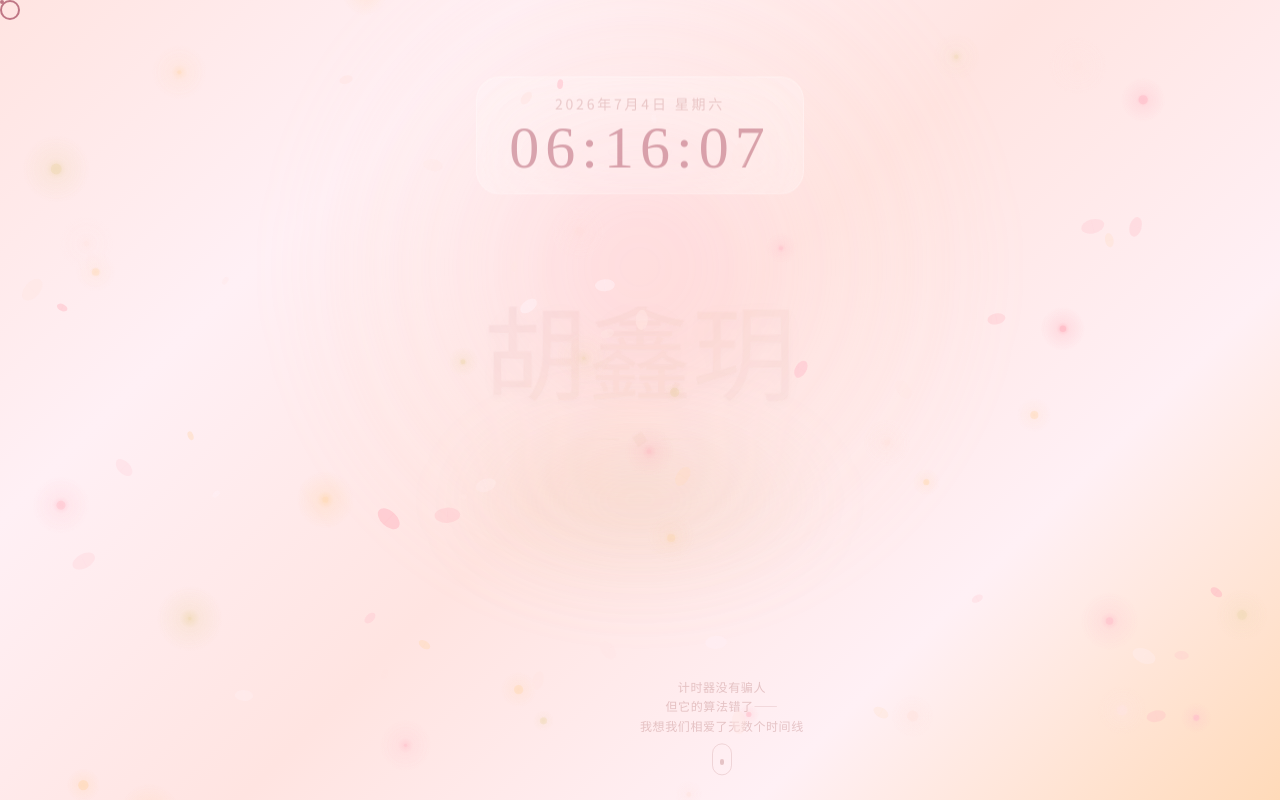
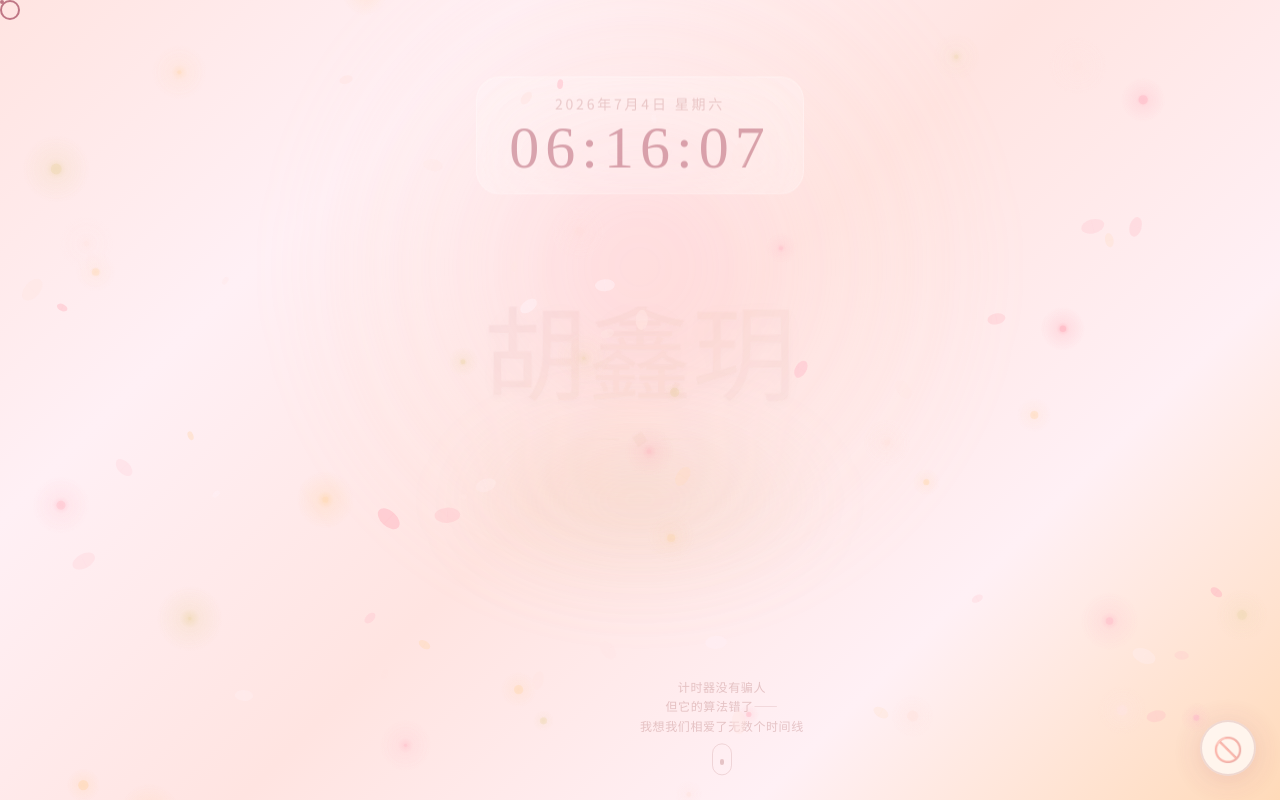
Before and after one commit to Carry-0304/love-site, a Next.js app in the folder love-site/: page /love-site/ in a window 1280 px wide. Shown: the top 800 px of the page. Built offline with nearby package versions, Linux system fonts and the light colour scheme.

Commit message:
fix: 重构背景音乐按钮，修复点击不响应、z-index冲突、路径问题

```diff
--- a/love-site/app/components/BackgroundMusic.tsx
+++ b/love-site/app/components/BackgroundMusic.tsx
@@ -1,7 +1,6 @@
 "use client";
 
 import { useState, useRef, useCallback, useEffect } from "react";
-import { motion } from "framer-motion";
 
 interface Props {
   src: string;
@@ -9,32 +8,32 @@ interface Props {
 
 export default function BackgroundMusic({ src }: Props) {
   const [playing, setPlaying] = useState(false);
-  const [initialized, setInitialized] = useState(false);
+  const [error, setError] = useState(false);
   const audioRef = useRef<HTMLAudioElement | null>(null);
+  const initDoneRef = useRef(false);
 
-  // Initialize audio on first user interaction anywhere on the page
-  useEffect(() => {
-    const initAudio = () => {
-      if (initialized) return;
-      const audio = audioRef.current;
-      if (!audio) return;
+  const initAndPlay = useCallback(() => {
+    const audio = audioRef.current;
+    if (!audio) return;
+
+    if (!initDoneRef.current) {
       audio.volume = 0.35;
       audio.loop = true;
-      setInitialized(true);
-      // Try to play
-      audio.play().then(() => setPlaying(true)).catch(() => {});
-    };
+      initDoneRef.current = true;
+    }
 
-    document.addEventListener("click", initAudio, { once: true });
-    document.addEventListener("touchstart", initAudio, { once: true });
+    audio.play().then(() => {
+      setPlaying(true);
+      setError(false);
+    }).catch((e) => {
+      console.warn("Audio play failed:", e.message);
+      setPlaying(false);
+      setError(true);
+    });
+  }, []);
 
-    return () => {
-      document.removeEventListener("click", initAudio);
-      document.removeEventListener("touchstart", initAudio);
-    };
-  }, [initialized]);
-
-  const toggle = useCallback(() => {
+  const toggle = useCallback((e: React.MouseEvent) => {
+    e.stopPropagation();
     const audio = audioRef.current;
     if (!audio) return;
 
@@ -42,43 +41,52 @@ export default function BackgroundMusic({ src }: Props) {
       audio.pause();
       setPlaying(false);
     } else {
-      // Init if not yet
-      if (!initialized) {
-        audio.volume = 0.35;
-        audio.loop = true;
-        setInitialized(true);
-      }
-      audio.play().then(() => setPlaying(true)).catch(() => {
-        setPlaying(false);
-      });
+      initAndPlay();
     }
-  }, [playing, initialized]);
+  }, [playing, initAndPlay]);
+
+  // Auto-init on first user interaction
+  useEffect(() => {
+    const handler = () => {
+      if (initDoneRef.current && playing) return;
+      initAndPlay();
+    };
+    document.addEventListener("click", handler, { once: true });
+    document.addEventListener("touchstart", handler, { once: true });
+    return () => {
+      document.removeEventListener("click", handler);
+      document.removeEventListener("touchstart", handler);
+    };
+  }, [initAndPlay, playing]);
+
+  // Handle audio load error
+  const handleError = useCallback(() => {
+    setError(true);
+    setPlaying(false);
+  }, []);
 
   return (
     <>
-      <audio ref={audioRef} src={src} preload="auto" loop />
+      <audio ref={audioRef} src={src} preload="auto" onError={handleError} />
 
       {/* Floating music button */}
-      <motion.button
+      <button
         onClick={toggle}
-        className="fixed bottom-6 right-6 z-50 w-12 h-12 rounded-full bg-white/70 backdrop-blur-md border border-rose-dried/20 shadow-lg shadow-rose-dried/10 flex items-center justify-center text-xl cursor-pointer hover:shadow-xl hover:shadow-rose-dried/20 hover:scale-105 transition-all"
-        initial={{ opacity: 0, y: 20 }}
-        animate={{ opacity: 1, y: 0 }}
-        transition={{ delay: 1.5, duration: 0.6 }}
-        title={playing ? "暂停音乐" : "播放音乐"}
+        className="fixed bottom-6 right-6 z-[9999] w-14 h-14 rounded-full bg-white/80 backdrop-blur-md border-2 border-rose-dried/30 shadow-xl flex items-center justify-center text-2xl cursor-pointer hover:scale-110 active:scale-95 hover:shadow-2xl hover:border-rose-deep/50 transition-all duration-300"
+        style={{ boxShadow: "0 4px 30px rgba(181,101,118,0.25)" }}
+        title={error ? "音频加载失败" : playing ? "暂停音乐 🎵" : "播放音乐 🎵"}
       >
-        <motion.span
-          animate={playing ? { rotate: 360 } : { rotate: 0 }}
-          transition={
-            playing
-              ? { duration: 3, repeat: Infinity, ease: "linear" }
-              : { duration: 0.3 }
-          }
-          style={{ display: "inline-block" }}
+        <span
+          className={playing ? "animate-spin" : ""}
+          style={{
+            display: "inline-block",
+            animationDuration: playing ? "3s" : "0s",
+            opacity: error ? 0.4 : 1,
+          }}
         >
-          {playing ? "🎵" : "🔇"}
-        </motion.span>
-      </motion.button>
+          {error ? "🚫" : playing ? "🎵" : "🎶"}
+        </span>
+      </button>
     </>
   );
 }
```
